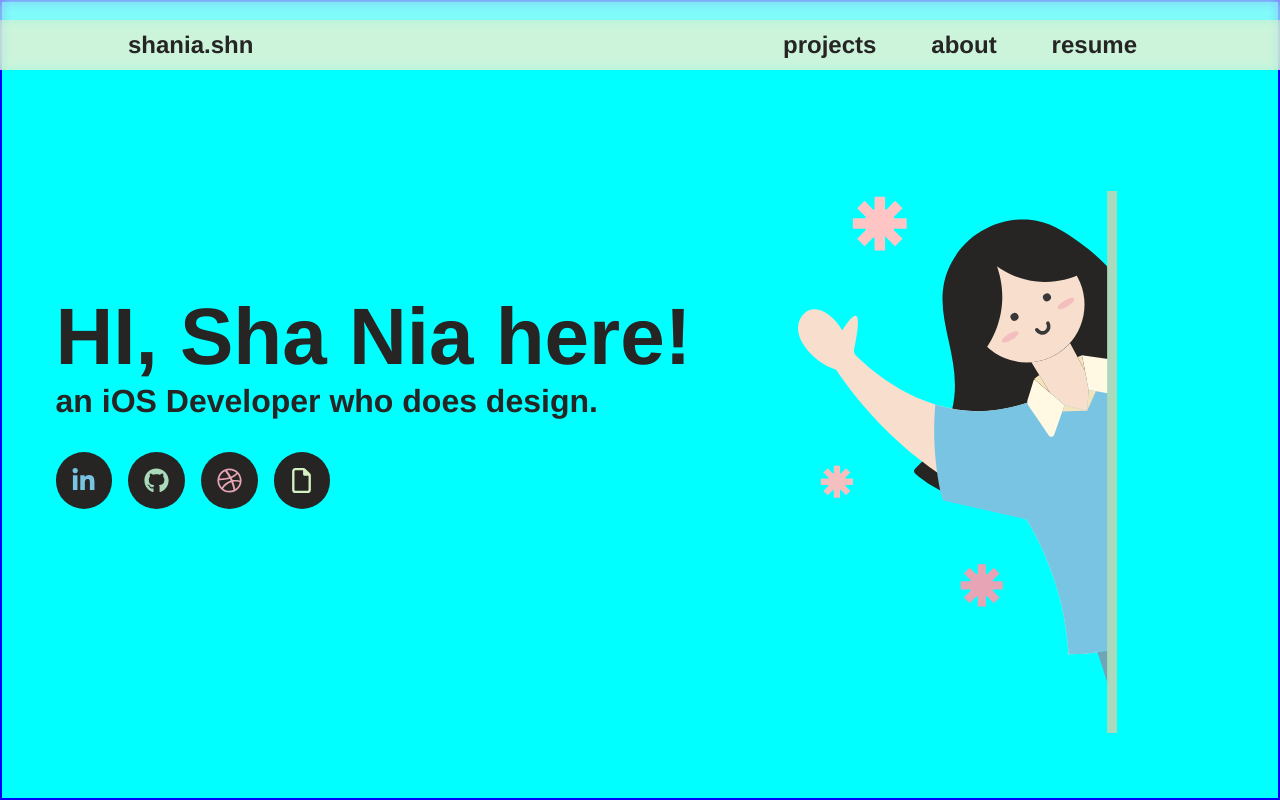
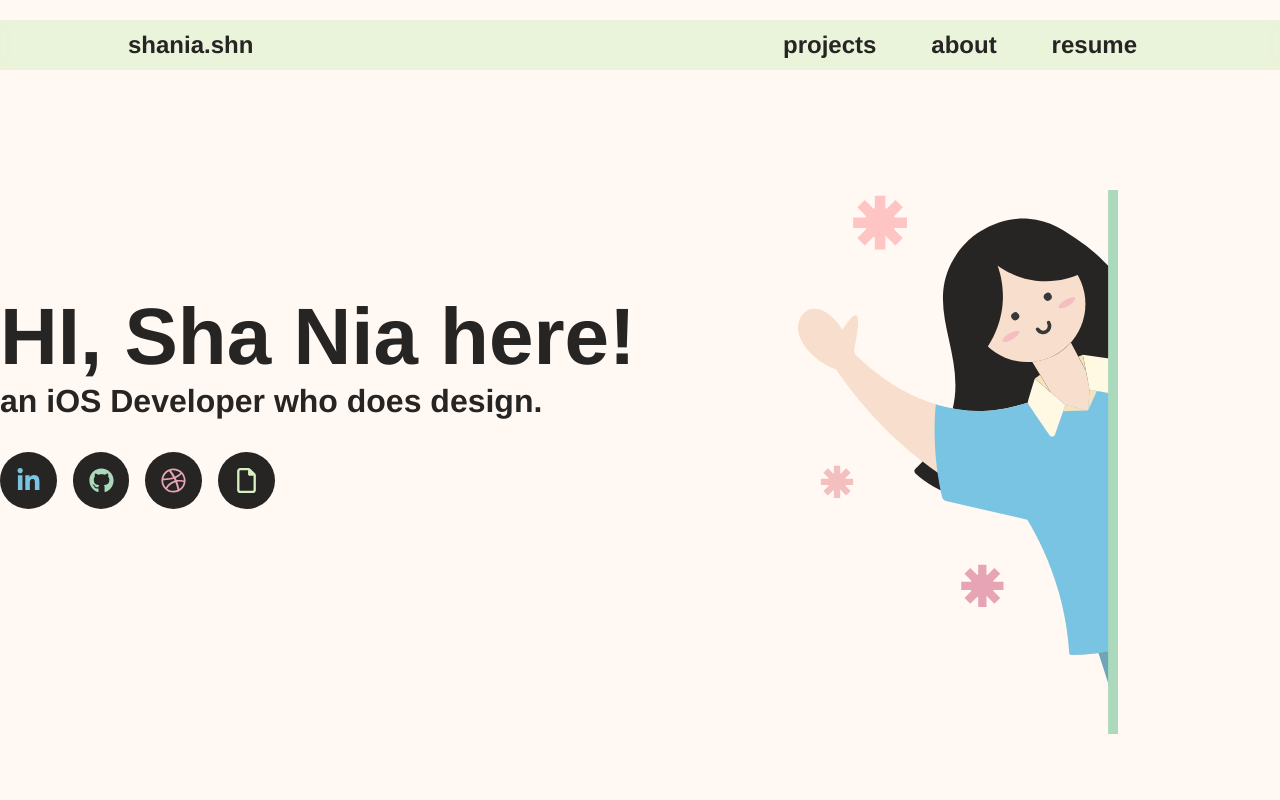
Before and after one commit to shaniashn/shaniashn.github.io, a Vue app: page / in a window 1280 px wide. Built offline with nearby package versions, Linux system fonts and the light colour scheme.

Commit message:
feat: delete unused code

```diff
--- a/src/components/WelcomeView.vue
+++ b/src/components/WelcomeView.vue
@@ -46,7 +46,7 @@ export default {
   /* height: max-content; */
 
   /* position: relative; */
-  background-color: aqua;
+  /* background-color: aqua; */
 }
 
 .welcoming {
@@ -66,8 +66,8 @@ export default {
   display: flex;
   /* display: grid; */
   align-items: center;
-  justify-content: space-around;
-  border: 2px solid blue;
+  justify-content: space-between;
+  /* border: 2px solid blue; */
   /* margin: 25%; */
 
 }
@@ -250,55 +250,8 @@ export default {
   .welcome-img img:last-child{
     display: none;
   }
+
+
 }
 
-/* @media screen and (max-width: 1225px) {
-  .welcome-text h1 {
-    font-size: 5rem;
-  }
-}
-
-@media screen and (max-width: 1140px) {
-  .welcome-text h1 {
-    font-size: 4rem;
-  }
-}
-
-@media screen and (max-width: 1093px) {
-  .welcome-text h1 {
-    font-size: 4rem;
-  }
-
-  .welcome-text h5 {
-    font-size: x-large;
-  }
-
-  .welcoming {
-    padding: 10% 90px 10%;
-  }
-}
-
-@media screen and (max-width: 900px) {
-  .welcome-text h1 {
-    font-size: 4.5rem;
-  }
-
-  .welcome-img {
-    display: none;
-  }
-
-  .welcome-text .socials {
-    width: 70%;
-  }
-
-  .welcome-text h1 {
-    font-size: 3.5rem;
-  }
-}
-
-@media screen and (max-width: 620px) {
-  .welcome-text h1 {
-    font-size: 3rem;
-  }
-} */
 </style>
```
